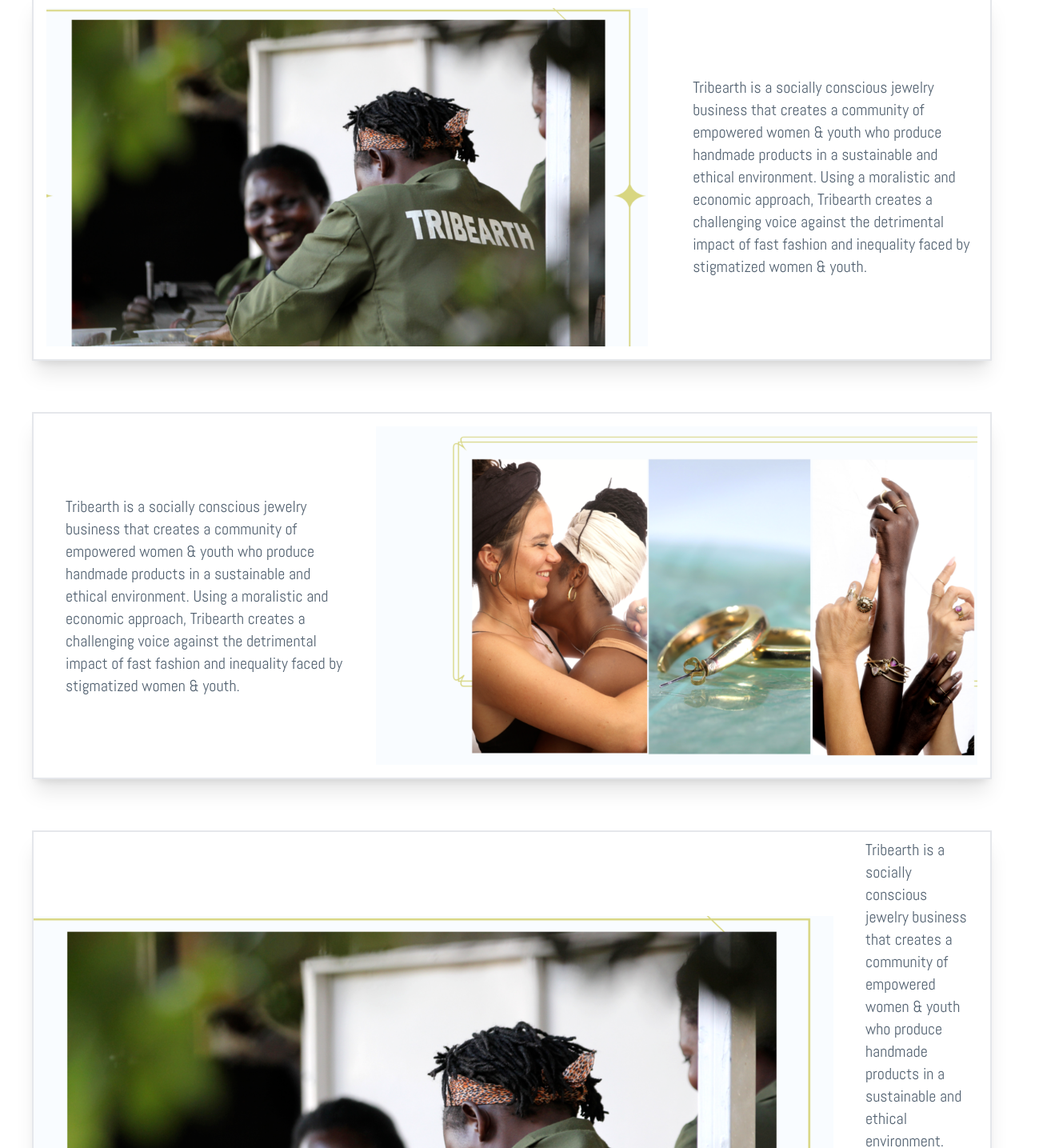
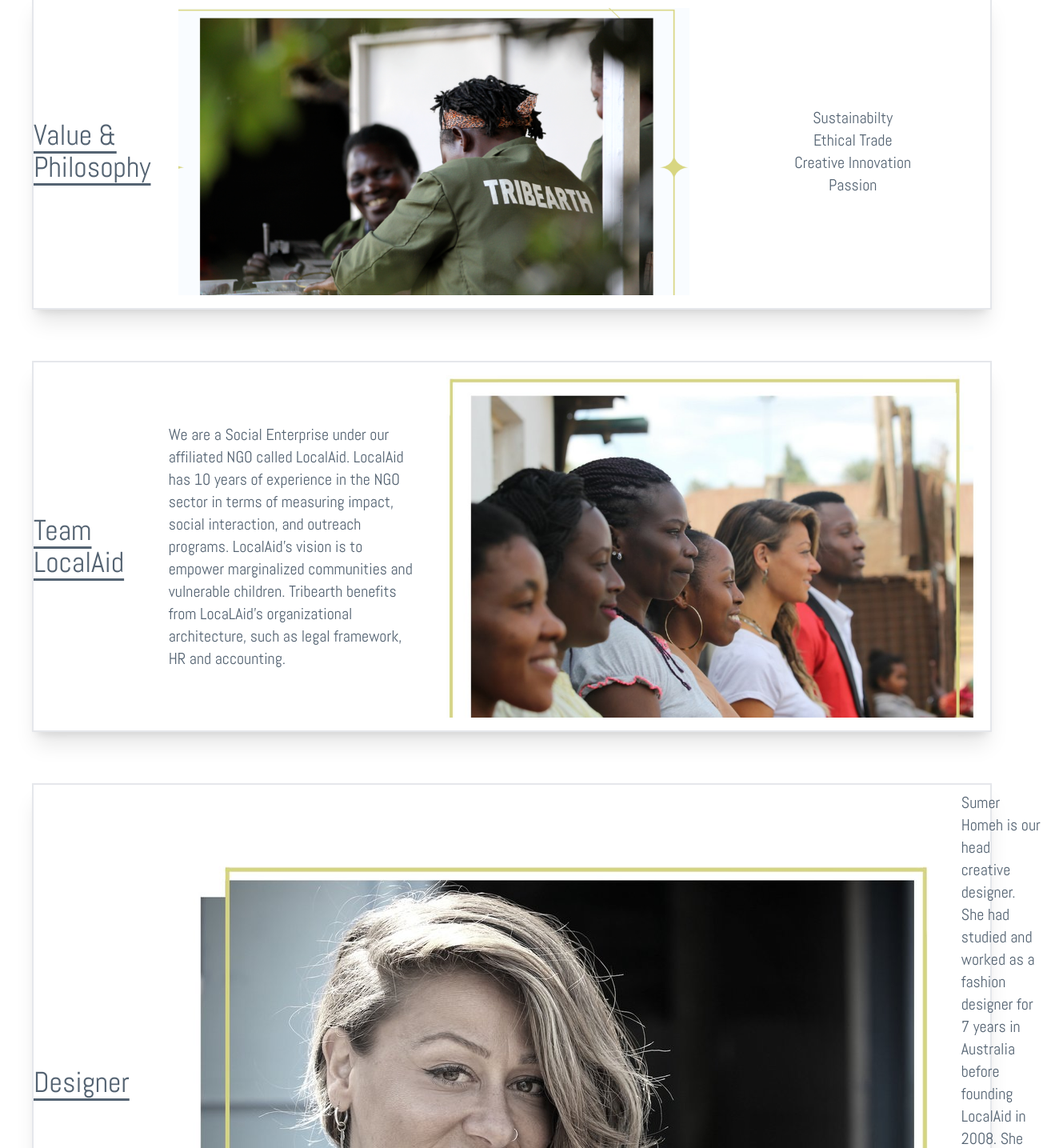
Before and after one commit to MatthewsRicky/tribearth, a React (Vite) app in the folder tribearth/: page /Story in a window 1280 px wide. Shown: the part 620-2055 px from the top of the page at 80% size, 1309 px wide, since content can reach past the window. Built offline with nearby package versions, Linux system fonts and the light colour scheme; a web font is replaced by a local one.

Commit message:
Addin all the Data for home paage

```diff
--- a/tribearth/src/pages/Story.jsx
+++ b/tribearth/src/pages/Story.jsx
@@ -2,6 +2,8 @@ import React from 'react'
 import Nav from '../Components/Nav'
 import Abouthero from '../assets/abouthero.png'
 import Green from '../assets/green.png'
+import Sumer from '../assets/Sumer.jpg'
+import Localaid from '../assets/Localaid.jpg'
 import Footer from "../Components/Footer";
 
 function Storypage() {
@@ -31,6 +33,9 @@ function Storypage() {
           </div>
 
           <div className='flex justify-between items-center h-full flex-col md:flex-row m-8 bg-transparent border-2 shadow-xl'>
+            <div className='flex'>
+              <h1 className="text-4xl bold underline underline-offset-8 py-4 mx-auto my-2">Value & Philosophy</h1>
+            </div>
             <div className="flex p-4">
               <img
                 style={{
@@ -39,14 +44,23 @@ function Storypage() {
                 }}
                 src={Green} alt="" />
             </div>
-            <p className=" p-2 text-xl text-left w-full bold ml-8 mx-4 md:w-[40%]">
-              Tribearth is a socially conscious jewelry business that creates a community of empowered women & youth who produce handmade products in a sustainable and ethical environment. Using a moralistic and economic approach, Tribearth creates a challenging voice against the detrimental impact of fast fashion and inequality faced by stigmatized women & youth.
-            </p>
+            <div className=" p-2 text-xl text-left w-full bold ml-8 mx-4 md:w-[40%]">
+
+              <ul className='flex flex-col justify-center items-center'>
+                <li>Sustainabilty</li>
+                <li>Ethical Trade</li>
+                <li>Creative Innovation</li>
+                <li>Passion</li>
+              </ul>
+            </div>
 
           </div>
           <div className='flex justify-between items-center h-full flex-col md:flex-row m-8 bg-transparent border-2 shadow-xl'>
+            <div className='flex'>
+              <h1 className="text-4xl bold underline underline-offset-8 py-4 mx-auto my-2">Team LocalAid</h1>
+            </div>
             <p className=" p-2 text-xl text-left w-full bold ml-8 mx-4 md:w-[40%]">
-              Tribearth is a socially conscious jewelry business that creates a community of empowered women & youth who produce handmade products in a sustainable and ethical environment. Using a moralistic and economic approach, Tribearth creates a challenging voice against the detrimental impact of fast fashion and inequality faced by stigmatized women & youth.
+              We are a Social Enterprise under our affiliated NGO called LocalAid. LocalAid has 10 years of experience in the NGO sector in terms of measuring impact, social interaction, and outreach programs. LocalAid's vision is to empower marginalized communities and vulnerable children. Tribearth benefits from LocaLAid's organizational architecture, such as legal framework, HR and accounting.
             </p>
             <div className='p-4'>
               <img
@@ -56,18 +70,21 @@ function Storypage() {
                     height: '100%',
                   }
                 }
-                src={Abouthero} alt="/" />
+                src={Localaid} alt="/" />
             </div>
           </div>
           <div className='flex justify-between items-center h-full flex-col md:flex-row m-8 bg-transparent border-2 shadow-xl'>
+            <div className='flex'>
+              <h1 className="text-4xl bold underline underline-offset-8 py-4 mx-auto my-2">Designer</h1>
+            </div>
             <img
               style={{
                 width: 'auto',
                 height: '100%'
               }}
-              src={Green} alt="" />
+              src={Sumer} alt="" />
             <p className=" p-2 text-xl text-left w-full bold ml-8 mx-4 md:w-[40%]">
-              Tribearth is a socially conscious jewelry business that creates a community of empowered women & youth who produce handmade products in a sustainable and ethical environment. Using a moralistic and economic approach, Tribearth creates a challenging voice against the detrimental impact of fast fashion and inequality faced by stigmatized women & youth.
+              Sumer Homeh is our head creative designer. She had studied and worked as a fashion designer for 7 years in Australia before founding LocalAid in 2008. She has lead several projects through her humanitarian work in Kenya over the past 10 years with LocalAid.
             </p>
           </div>
 
```
Also changed, not shown: tribearth/src/assets/Localaid.jpg (renamed from tribearth/src/assets/LocalAid+Team.jpg), tribearth/src/assets/Sumer.jpg (renamed from tribearth/src/assets/of+our+youth+congregation+are+insecure+about+their+friendships.+29.jpg).
